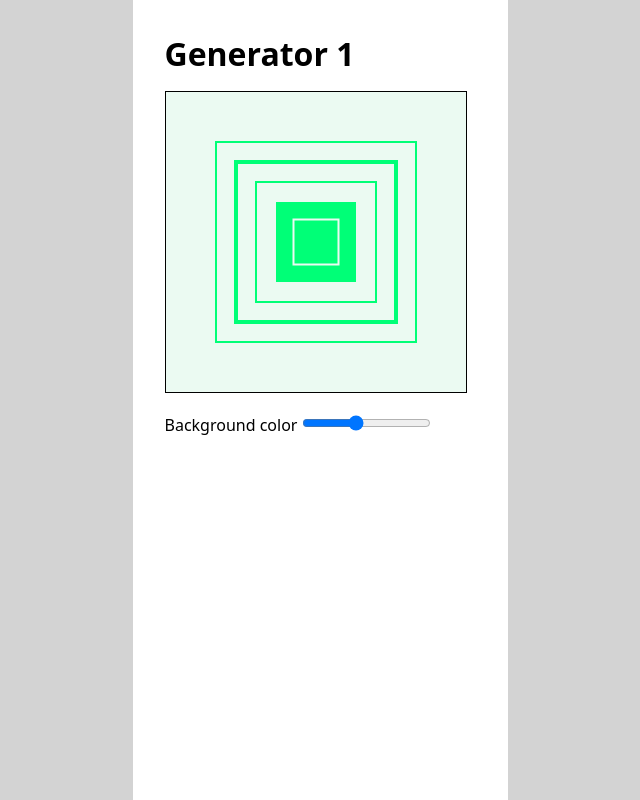
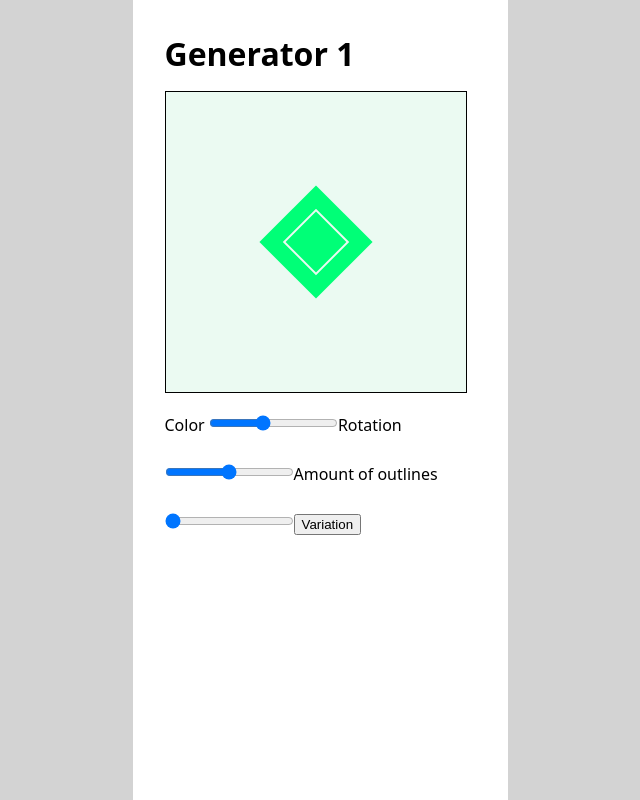
Before and after one commit to chris-kuehn/capstone-project, a Next.js app: page / in a window 1280 px wide. Shown: the whole page, without its empty margins (320-960 px from the left). Built offline with nearby package versions, Linux system fonts and the light colour scheme.

Commit message:
add multiple input elements

```diff
--- a/components/Canvas.js
+++ b/components/Canvas.js
@@ -3,67 +3,120 @@ import styled from "styled-components";
 
 function lineWidthRandomizer() {
   const randomNumber = Math.random();
-  if (randomNumber <= 0.4) {
+  if (randomNumber <= 0.7) {
     return 2;
-  } else if (randomNumber <= 0.8) {
+  } else if (randomNumber <= 0.9) {
     return 8;
   } else {
     return 4;
   }
 }
 
-let firstLineWidth = lineWidthRandomizer();
-let secondLineWidth = lineWidthRandomizer();
-let thirdLineWidth = lineWidthRandomizer();
-let fourthLineWidth = lineWidthRandomizer();
+export default function Canvas() {
+  const canvasRef = useRef(null);
 
-export default function CanvasOne() {
-  const canvasRef = useRef(null);
-  const [backgroundColor, setBackgroundColor] = useState(148);
+  const [color, setColor] = useState(148);
+  const [rotation, setRotation] = useState(45);
+  const [outline, setOutline] = useState(0);
+  const [variation, setVariation] = useState([
+    lineWidthRandomizer(),
+    lineWidthRandomizer(),
+    lineWidthRandomizer(),
+    lineWidthRandomizer(),
+    lineWidthRandomizer(),
+    lineWidthRandomizer(),
+    lineWidthRandomizer(),
+    lineWidthRandomizer(),
+  ]);
+
   useEffect(() => {
     const canvas = canvasRef.current;
     const context = canvas.getContext("2d");
+
     // Beginn drawing statements
-    context.fillStyle = `hsl(${backgroundColor}, 60%, 95%)`;
+    context.fillStyle = `hsl(${color}, 60%, 95%)`;
     context.fillRect(0, 0, canvas.width, canvas.height);
 
-    context.fillStyle = "hsl(148, 100%, 50%)";
+    context.fillStyle = `hsl(${color}, 100%, 50%)`;
     context.translate(150, 150);
-    context.rotate((0 * Math.PI) / 180);
+    context.rotate((rotation * Math.PI) / 180);
     context.fillRect(-40, -40, 80, 80);
 
-    context.lineWidth = firstLineWidth;
-
-    context.strokeStyle = `hsl(${backgroundColor}, 60%, 95%)`;
+    context.lineWidth = variation[0];
+    context.strokeStyle = `hsl(${color}, 60%, 95%)`;
     context.strokeRect(-22.5, -22.5, 45, 45);
 
-    context.strokeStyle = "hsl(148, 100%, 50%)";
-    context.lineWidth = secondLineWidth;
-    context.strokeRect(-60, -60, 120, 120);
+    context.strokeStyle = `hsl(${color}, 100%, 50%)`;
 
-    context.lineWidth = thirdLineWidth;
-    context.strokeRect(-80, -80, 160, 160);
+    for (let i = 0; i <= outline - 1; i++) {
+      let x = -60 - 20 * i;
+      let y = -60 - 20 * i;
+      let width = 120 + 40 * i;
+      let height = 120 + 40 * i;
+      context.lineWidth = variation[i];
+      context.strokeRect(x, y, width, height);
+    }
 
-    context.lineWidth = fourthLineWidth;
-    context.strokeRect(-100, -100, 200, 200);
+    // context.lineWidth = variation.secondLineWidth;
+    // context.strokeRect(-60, -60, 120, 120);
+
+    // context.lineWidth = variation.thirdLineWidth;
+    // context.strokeRect(-80, -80, 160, 160);
+
+    // context.lineWidth = variation.fourthLineWidth;
+    // context.strokeRect(-100, -100, 200, 200);
 
     // Reset the transformation matrix to the identity matrix
     context.setTransform(1, 0, 0, 1, 0, 0);
     // End drawing statements
-  }, [backgroundColor]);
+  }, [color, rotation, variation, outline]);
   return (
     <>
       <StyledHeadline>Generator 1</StyledHeadline>
       <StyledCanvas width="300" height="300" ref={canvasRef} />
-      <lable htmlFor="colorSelector">Background color </lable>
-      <input
+      <label htmlFor="colorSelector">Color </label>
+      <StyledInputRange
         type="range"
         min="0"
         max="360"
-        value={backgroundColor}
-        onChange={(event) => setBackgroundColor(event.target.value)}
+        value={color}
+        onChange={(event) => setColor(event.target.value)}
         id="colorSelector"
       />
+      <label htmlFor="rotation">Rotation </label>
+      <StyledInputRange
+        type="range"
+        min="0"
+        max="90"
+        value={rotation}
+        onChange={(event) => setRotation(event.target.value)}
+        id="rotation"
+      />
+      <label htmlFor="outline">Amount of outlines </label>
+      <StyledInputRange
+        type="range"
+        min="0"
+        max="8"
+        value={outline}
+        onChange={(event) => setOutline(event.target.value)}
+        id="outline"
+      />
+      <button
+        onClick={() =>
+          setVariation([
+            lineWidthRandomizer(),
+            lineWidthRandomizer(),
+            lineWidthRandomizer(),
+            lineWidthRandomizer(),
+            lineWidthRandomizer(),
+            lineWidthRandomizer(),
+            lineWidthRandomizer(),
+            lineWidthRandomizer(),
+          ])
+        }
+      >
+        Variation
+      </button>
     </>
   );
 }
@@ -77,6 +130,10 @@ const StyledHeadline = styled.h1`
   margin-bottom: 1rem;
 `;
 
+const StyledInputRange = styled.input`
+  margin-bottom: 2rem;
+`;
+
 // About useRef:
 // The canvas Element is marked with   ref={canvasRef}
 // The useRef-Hook is used to referenz to that marked canvas Element
```
